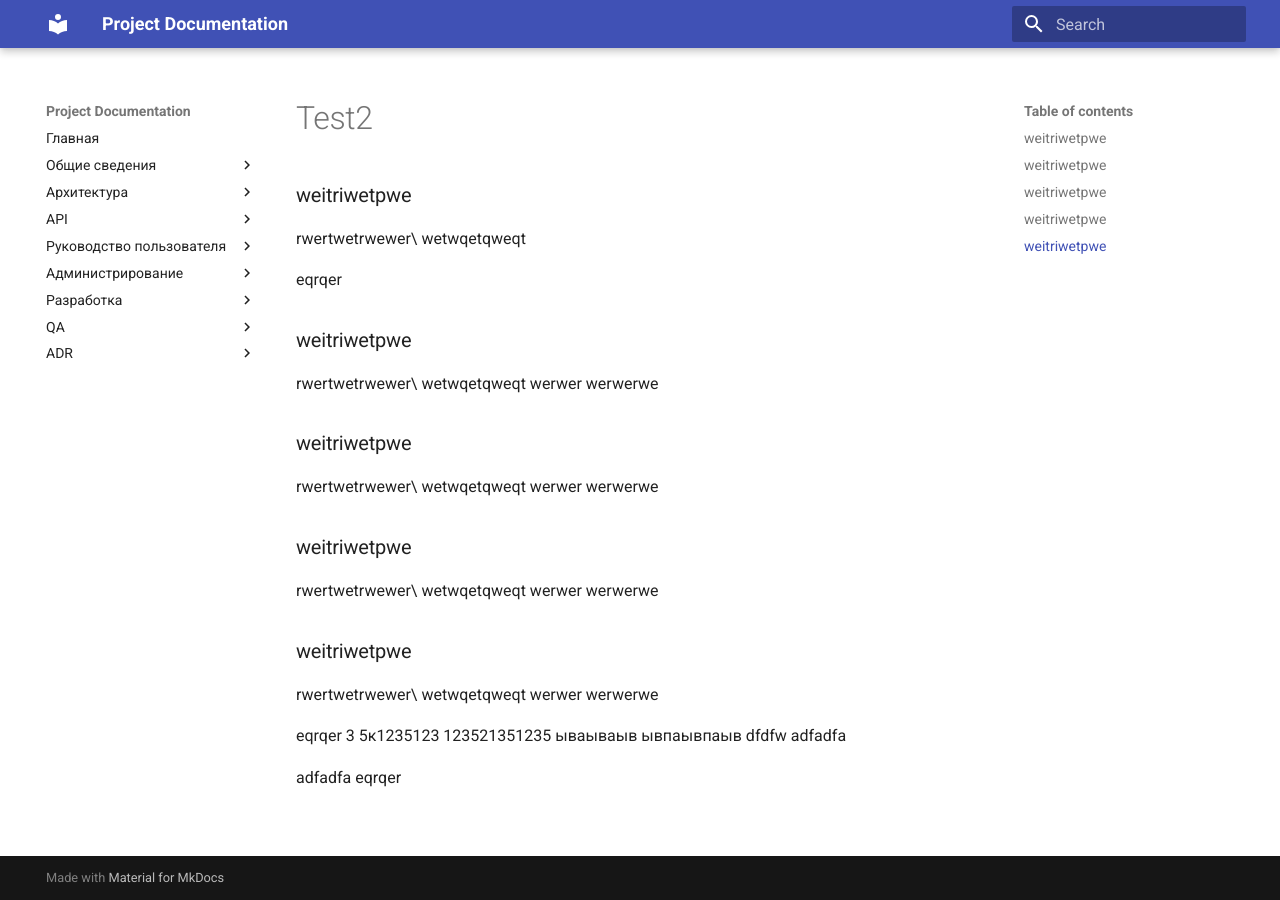
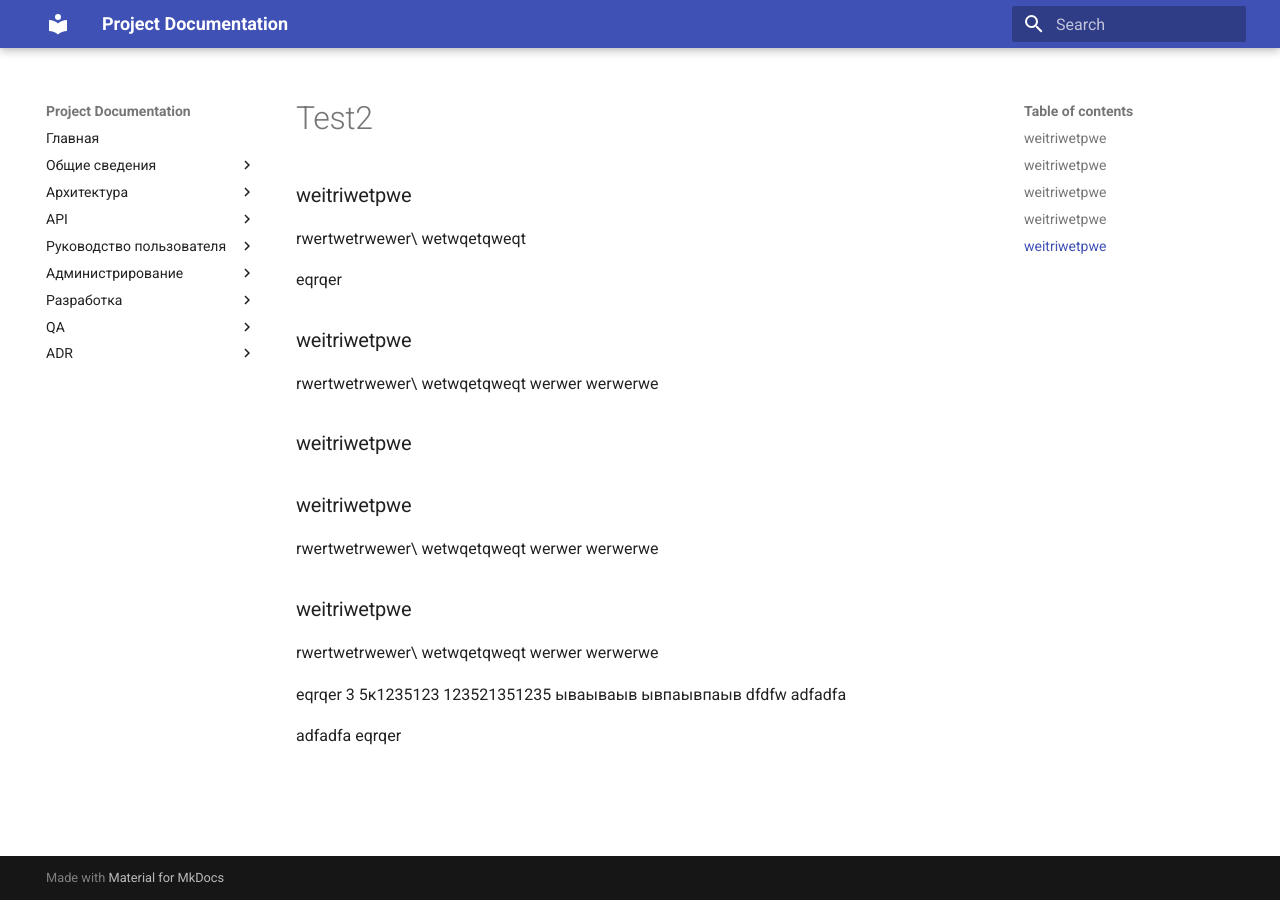
Before and after one commit to techwri/Demo, an MkDocs documentation site: the page built from docs/architecture/test2.md, in a window 1280 px wide. Built offline with MkDocs 1.6.1 and Material for MkDocs 9.7.7, drawn with Linux system fonts in a browser that asks for light colours.

Commit message:
Update test2.md

```diff
--- a/docs/architecture/test2.md
+++ b/docs/architecture/test2.md
@@ -9,10 +9,7 @@ wetwqetqweqt
 werwer
 werwerwe
 ### weitriwetpwe
-rwertwetrwewer\
-wetwqetqweqt
-werwer
-werwerwe
+
 ### weitriwetpwe
 rwertwetrwewer\
 wetwqetqweqt
```
